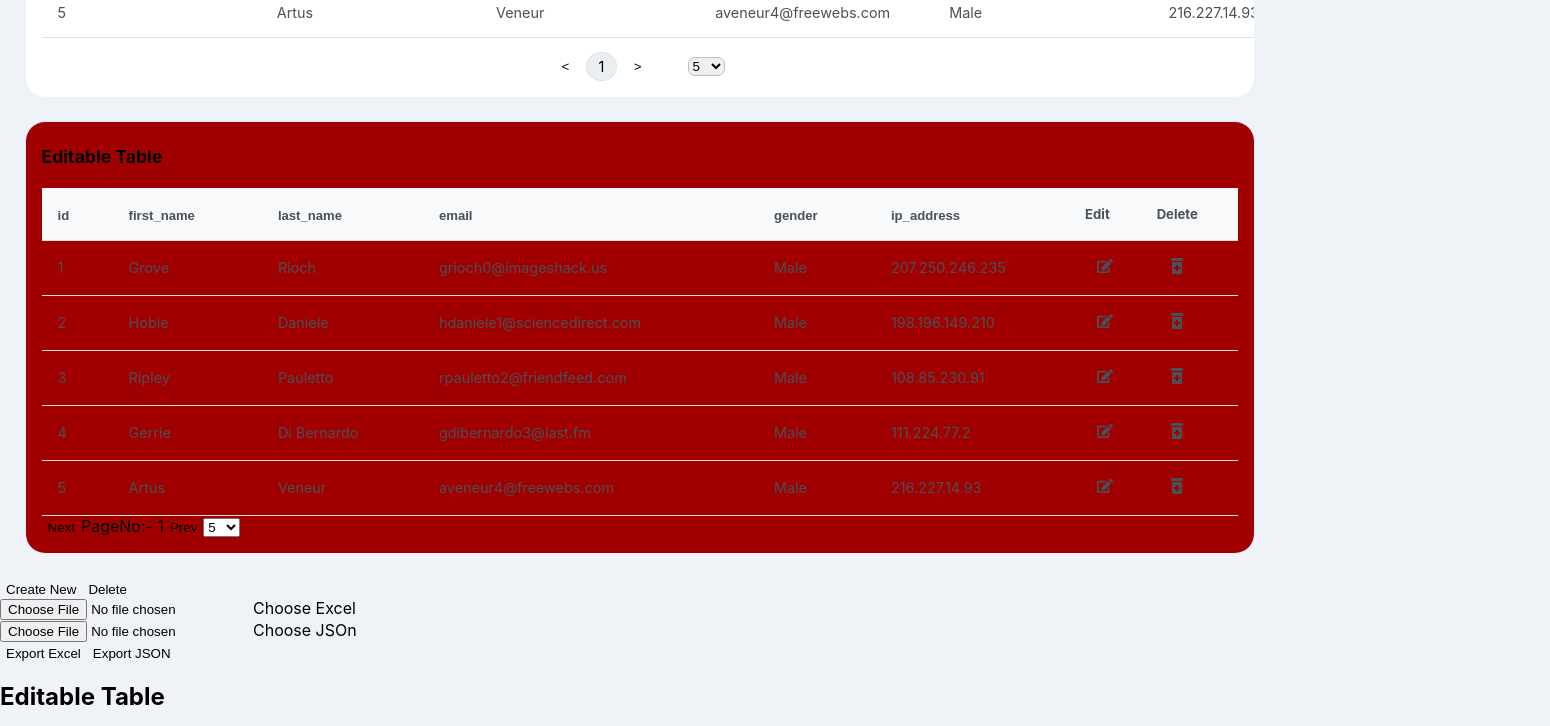
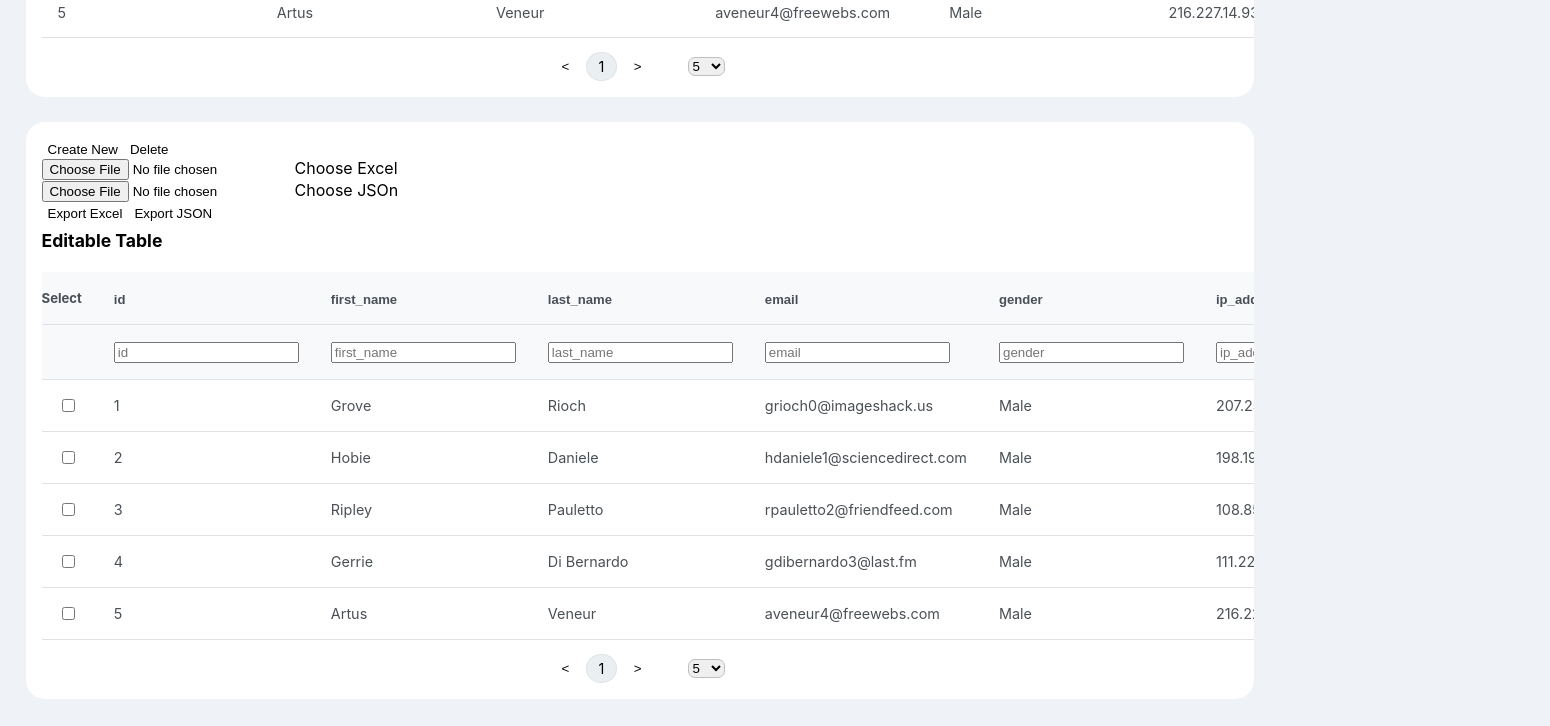
Before and after one commit to imPranab14/Custom_Component_V2, a React (Create React App) app: page / in a window 1280 px wide. Shown: the part 400-1126 px from the top of the page, 1550 px wide, since content can reach past the window. Built offline with nearby package versions, Linux system fonts and the light colour scheme.

Commit message:
Edit Table Table

```diff
--- a/src/App.js
+++ b/src/App.js
@@ -77,7 +77,7 @@ function App() {
         )}
       </div>
 
-      <div>
+      {/* <div>
         {dummyData && columns && (
           <Editable
             data={dummyData}
@@ -89,7 +89,7 @@ function App() {
             uniqueId="id"
           />
         )}
-      </div>
+      </div> */}
 
       <div>
         {dummyData && columns && (
--- a/src/CustomComponents/Tables/CRUDIE/CRUDIE.js
+++ b/src/CustomComponents/Tables/CRUDIE/CRUDIE.js
@@ -3,6 +3,8 @@ import { useState, useEffect } from "react";
 import { read, utils, writeFile } from 'xlsx';
 
 import { getInputBoxFromType } from "../../../services/editTable";
+
+import CrudieStyle from "../CRUDIE/Crudie.module.scss";
 
 const CRUDIE = ({
     data,
@@ -352,9 +354,10 @@ const CRUDIE = ({
         }
     }
 
-    return <div>
+    return <div className={CrudieStyle.MainBody}>
+        <div className={CrudieStyle.frame}>
         <>
-            <button onClick={createNewRecord}>Create New</button>
+            <button  onClick={createNewRecord}>Create New</button>
             <button onClick={deleteAllSelected}>Delete</button>
         </>
 
@@ -417,14 +420,14 @@ const CRUDIE = ({
             )}
         </>
 
-        {tableHeader && <h2 className="tableHeader">{tableHeader}</h2>}
+        {tableHeader && <h2 className={CrudieStyle.MainHeader}>{tableHeader}</h2>}
         <table>
 
             <tr>
-                <th>Select</th>
+                <th className={CrudieStyle.TableHeaderText}>Select</th>
                 {columns.map((col, index) => (
-                    <th>
-                        {col.sortable ? <button onClick={() => sortColumn(col.column, (sortedColumn === col.column && sortedAsc === 1) ? false : true)}>
+                    <th >
+                        {col.sortable ? <button className={CrudieStyle.TableHeaderText} onClick={() => sortColumn(col.column, (sortedColumn === col.column && sortedAsc === 1) ? false : true)}>
                             {col.column}{" "}
                             {
                                 col.column === sortedColumn && <span>
@@ -439,12 +442,12 @@ const CRUDIE = ({
                         }
                     </th>
                 ))}
-                <th>Edit</th>
-                <th>Delete</th>
+                <th className={CrudieStyle.TableHeaderText}>Edit</th>
+                <th className={CrudieStyle.TableHeaderText}>Delete</th>
 
             </tr>
 
-            <tr>
+            <tr className={CrudieStyle.test}>
                 <th></th>
                 {columns &&
                     valuesToBeFiltered &&
@@ -486,19 +489,32 @@ const CRUDIE = ({
                 })}
         </table>
 
-        <button onClick={() => changePage(true)}>Next</button>
-        <span>PageNo:- {pageNo}</span>
-        <button onClick={() => changePage(false)}>Prev</button>
-
-        <select
+        <div className={CrudieStyle.TablePagination}>
+          <button
+            className={CrudieStyle.PreNext_btn}
+            onClick={() => changePage(false)}
+          >
+            &lt;
+          </button>
+          <span className={CrudieStyle.PageNo}>{pageNo}</span>
+          <button
+            className={CrudieStyle.PreNext_btn}
+            onClick={() => changePage(true)}
+          >
+            &#62;
+          </button>
+          <select
             name="recordsPerPage"
+            className={CrudieStyle.PageOption}
             onChange={(e) => recordSelectionPerPageChange(e.target.value)}
             value={recordsPerPage}
-        >
+          >
             {recordsPerPageOption.map((item) => (
-                <option value={item}>{item}</option>
+              <option value={item}>{item}</option>
             ))}
-        </select>
+          </select>
+        </div>
+    </div>
     </div>
         ;
 }
--- /dev/null
+++ b/src/CustomComponents/Tables/CRUDIE/Crudie.module.scss
@@ -0,0 +1,88 @@
+
+
+$bg-color:#eff3f8;
+$table-border:1px solid #dee2e6;
+$tdFontColor:#495057;
+$tableBackground:white;
+$tableDataFont:0.9rem;
+$tableHeaderColor:#495057;
+$tableHeaderBGColor:#f8f9fa;
+$tableHoverColor:#e3e9ecbb;
+
+
+
+
+.MainBody{
+    margin: 2%;
+    //background-color: red;
+  }
+.frame {
+    // height: 200px;
+    overflow-y: auto;
+
+    padding: 1.3%;
+    background-color: $tableBackground;
+    border-radius: 1.2rem;
+
+  }
+.MainHeader{
+    margin-top: 0.5rem;
+    margin-bottom: 1.3rem;
+    font-size: 1.1rem;
+}
+.TableHeaderText{
+  font-weight: 700;
+  color: $tableHeaderColor;
+  padding-left: 0;
+  font-size: 0.82rem;
+}
+.Editbtn{
+  font-size: 16px;
+    color: #495057;
+    margin-left: -10px;
+}
+.delbtn{
+  font-size: 16px;
+  color: #495057;
+  margin-left: -10px;
+}
+
+.TablePagination{
+  display: flex;
+  justify-content: center;
+  align-items: center;
+  padding-top: 0.9rem;
+}
+.PageOption{
+  margin-left: 2.5rem;
+  border-radius: 7px;
+  border-color: #bebebe;
+}
+button {
+  border: none;
+  background: none;
+}
+.PAgebtn{
+  background-color: none;
+  font-size: 1rem;
+  color: $tableHeaderColor;
+  font-size: 1.2rem;
+  //border: 1px solid rgb(0 0 0 / 8%);
+  border-radius: 8px;
+  padding-top: 0.18rem;
+}
+.PageNo{
+  font-size: 0.9rem;
+  padding: 0.3rem 0.7rem 0.3rem 0.7rem;
+  border: 1px solid #0000000c;
+  border-radius: 50%;
+  background-color: $tableHoverColor;
+  margin-left: 0.7rem;
+  margin-right: 0.7rem;
+  font-weight: 400;
+
+}
+
+.test{
+  background-color: red;
+}
--- a/src/CustomComponents/Tables/Editable/Editable.js
+++ b/src/CustomComponents/Tables/Editable/Editable.js
@@ -185,9 +185,13 @@ const Editable = ({
         )}
 
         <>
+        <div >
+
           {selectedOneRowForEdit && (
-            <div>
-              Popup Form
+            <div  className={EditabrlStyle.modal}  >
+             <div className={EditabrlStyle.modalcontent}>
+             <h3 className={EditabrlStyle.PopupHeader}>Popup Form</h3>
+              <div className={EditabrlStyle.test}>
               {columns.map((col, index) =>
                 getInputBoxFromType(
                   col,
@@ -196,15 +200,25 @@ const Editable = ({
                   index
                 )
               )}
-              <button onClick={() => onUpdateConfirm()}>Update</button>
-              <button onClick={() => onUpdateCancel()}>Cancel</button>
               </div>
+              <div className={EditabrlStyle.PopupFooter}>
+              <button className={EditabrlStyle.button33} onClick={() => onUpdateConfirm()}>Update</button>
+              <button className={EditabrlStyle.button34} onClick={() => onUpdateCancel()}>Cancel</button>
+              </div>
+              </div>
+            </div>
+
           )}
+        </div>
+
         </>
+
+
 
         <>
           {selectedOneRowForDelete && (
-            <div>
+             <div  className={EditabrlStyle.modal}  >
+             <div className={EditabrlStyle.modalcontent}>
               Popup Delete , Are you sure want to delete id :{" "}
               {selectedOneRowForDelete[uniqueId]}
               <button onClick={() => onDeleteConfirm(selectedOneRowForDelete)}>
@@ -213,6 +227,7 @@ const Editable = ({
               <button onClick={() => onDeleteCancel(selectedOneRowForDelete)}>
                 Cancel
               </button>
+            </div>
             </div>
           )}
         </>
@@ -280,12 +295,23 @@ const Editable = ({
             })}
         </table>
 
-        <button onClick={() => changePage(true)}>Next</button>
-        <span>PageNo:- {pageNo}</span>
-        <button onClick={() => changePage(false)}>Prev</button>
-
+        <div className={EditabrlStyle.TablePagination}>
+          <button
+            className={EditabrlStyle.PreNext_btn}
+            onClick={() => changePage(false)}
+          >
+            &lt;
+          </button>
+          <span className={EditabrlStyle.PageNo}>{pageNo}</span>
+          <button
+            className={EditabrlStyle.PreNext_btn}
+            onClick={() => changePage(true)}
+          >
+            &#62;
+          </button>
           <select
             name="recordsPerPage"
+            className={EditabrlStyle.PageOption}
             onChange={(e) => recordSelectionPerPageChange(e.target.value)}
             value={recordsPerPage}
           >
@@ -295,6 +321,7 @@ const Editable = ({
           </select>
         </div>
       </div>
+    </div>
   );
 };
 
--- a/src/CustomComponents/Tables/Editable/Editable.module.scss
+++ b/src/CustomComponents/Tables/Editable/Editable.module.scss
@@ -1,6 +1,12 @@
 
-$tableBackground:rgb(161, 0, 0);
+$bg-color:#eff3f8;
+$table-border:1px solid #dee2e6;
+$tdFontColor:#495057;
+$tableBackground:white;
+$tableDataFont:0.9rem;
 $tableHeaderColor:#495057;
+$tableHeaderBGColor:#f8f9fa;
+$tableHoverColor:#e3e9ecbb;
 
 .MainBody{
     margin: 2%;
@@ -35,3 +41,136 @@ $tableHeaderColor:#495057;
   color: #495057;
   margin-left: -10px;
 }
+
+.TablePagination{
+  display: flex;
+  justify-content: center;
+  align-items: center;
+  padding-top: 0.9rem;
+}
+.PageOption{
+  margin-left: 2.5rem;
+  border-radius: 7px;
+  border-color: #bebebe;
+}
+button {
+  border: none;
+  background: none;
+}
+.PAgebtn{
+  background-color: none;
+  font-size: 1rem;
+  color: $tableHeaderColor;
+  font-size: 1.2rem;
+  //border: 1px solid rgb(0 0 0 / 8%);
+  border-radius: 8px;
+  padding-top: 0.18rem;
+}
+.PageNo{
+  font-size: 0.9rem;
+  padding: 0.3rem 0.7rem 0.3rem 0.7rem;
+  border: 1px solid #0000000c;
+  border-radius: 50%;
+  background-color: $tableHoverColor;
+  margin-left: 0.7rem;
+  margin-right: 0.7rem;
+  font-weight: 400;
+
+}
+
+
+
+
+
+/* The Modal (background) */
+.modal {
+  ///display: none; /* Hidden by default */
+  position: fixed; /* Stay in place */
+  z-index: 100; /* Sit on top */
+  //padding-top: 100px; /* Location of the box */
+  left: 0;
+  top: 0;
+  width: 100%; /* Full width */
+  height: 100%; /* Full height */
+  overflow: auto; /* Enable scroll if needed */
+  background-color: rgb(0,0,0); /* Fallback color */
+  background-color: rgba(0,0,0,0.4); /* Black w/ opacity */
+}
+
+/* Modal Content */
+.modalcontent {
+  background-color: #fefefe;
+  margin: auto;
+  margin: 0;
+  position: absolute;
+  top: 50%;
+  left: 50%;
+  transform: translate(-50%, -50%);
+  border: 1px solid #888;
+  width: 20%;
+  padding: 1rem;
+  border-radius: 8px;
+  //background-color: red ;
+}
+.test
+{
+  //background-color: red;
+  display: grid;
+  padding: 0.5rem 2rem 1rem 1rem;
+}
+.PopupHeader{
+  margin: 0;
+  padding: 0;
+  display: flex;
+  justify-content: center;
+
+}
+.PopupFooter{
+  display: flex;
+  justify-content: center;
+  //background-color: red;
+
+}
+
+
+
+/* CSS */
+.button33 {
+  background-color: #c2fbd7;
+  border-radius: 100px;
+  //box-shadow: rgba(44, 187, 99, .2) 0 -25px 18px -14px inset,rgba(44, 187, 99, .15) 0 1px 2px,rgba(44, 187, 99, .15) 0 2px 4px,rgba(44, 187, 99, .15) 0 4px 8px,rgba(44, 187, 99, .15) 0 8px 16px,rgba(44, 187, 99, .15) 0 16px 32px;
+  color: green;
+  cursor: pointer;
+  display: inline-block;
+  font-family: CerebriSans-Regular,-apple-system,system-ui,Roboto,sans-serif;
+  padding: 7px 20px;
+  text-align: center;
+  text-decoration: none;
+  transition: all 250ms;
+  border: 0;
+  font-size: 16px;
+  user-select: none;
+  -webkit-user-select: none;
+  touch-action: manipulation;
+  margin-right: 5px;
+}
+
+.button34 {
+  margin-left: 5px;
+  background-color:#ffdede;
+  border-radius: 100px;
+  //box-shadow: rgba(44, 187, 99, .2) 0 -25px 18px -14px inset,rgba(44, 187, 99, .15) 0 1px 2px,rgba(44, 187, 99, .15) 0 2px 4px,rgba(44, 187, 99, .15) 0 4px 8px,rgba(44, 187, 99, .15) 0 8px 16px,rgba(44, 187, 99, .15) 0 16px 32px;
+  color: red;
+  cursor: pointer;
+  display: inline-block;
+  font-family: CerebriSans-Regular,-apple-system,system-ui,Roboto,sans-serif;
+  padding: 7px 20px;
+  text-align: center;
+  text-decoration: none;
+  transition: all 250ms;
+  border: 0;
+  font-size: 16px;
+  user-select: none;
+  -webkit-user-select: none;
+  touch-action: manipulation;
+}
```
Lines whose indentation alone changed are shown as unchanged.
